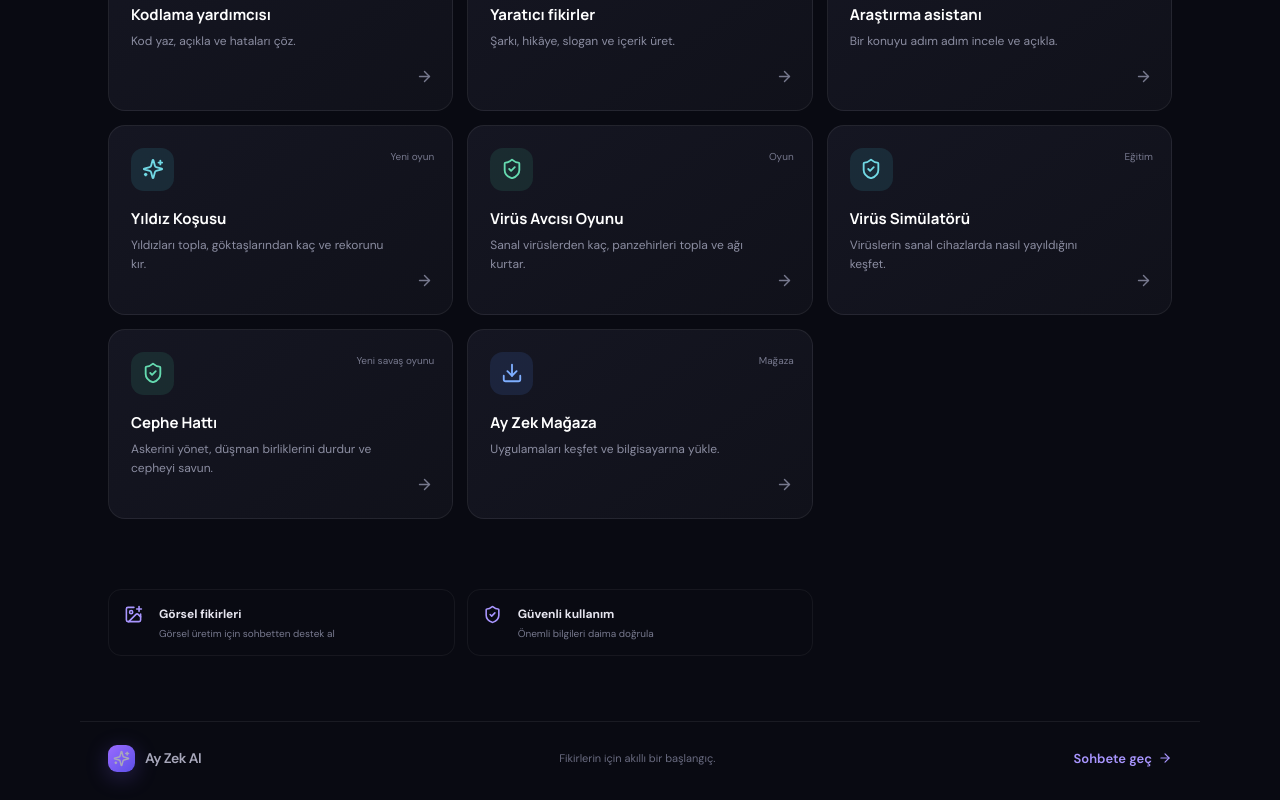
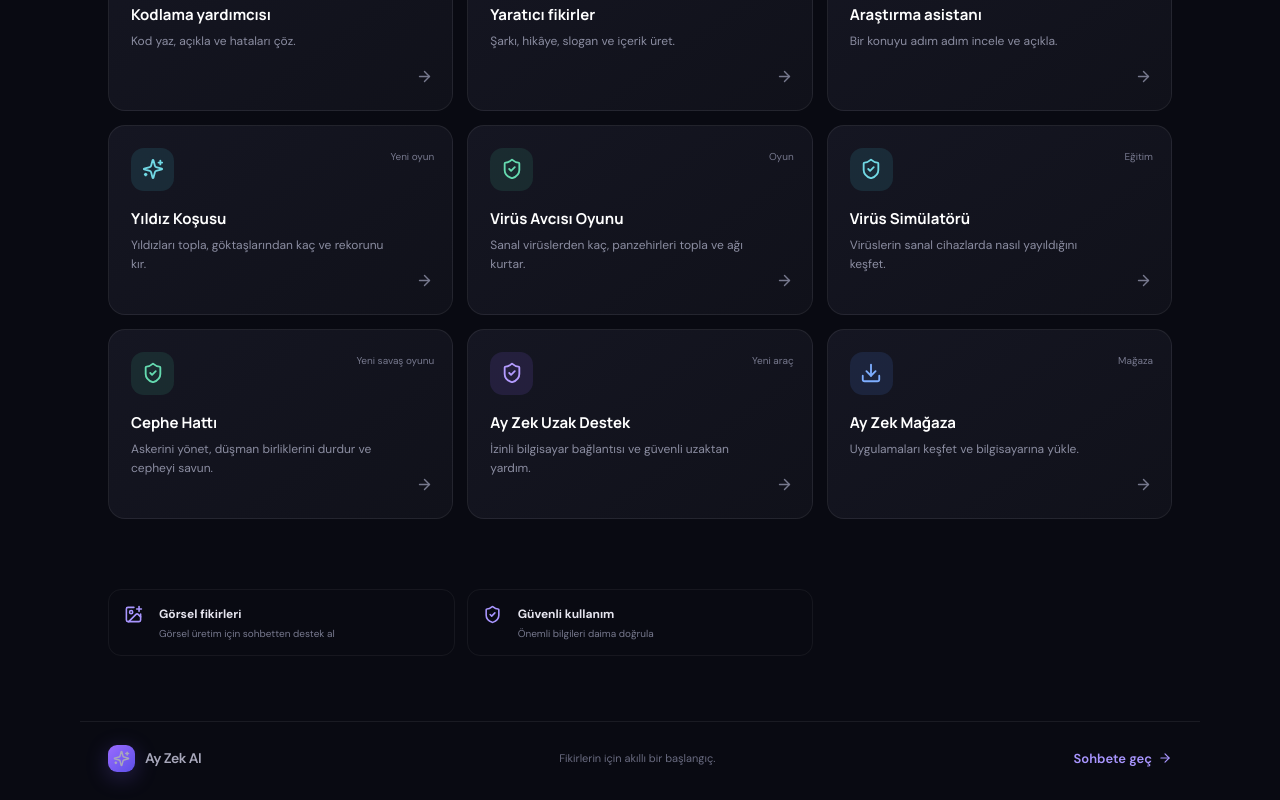
Before and after one commit to recepemirbakrac-prog/ay-zek, a Next.js app: page / in a window 1280 px wide. Shown: the part 1125-1925 px from the top of the page. Built offline with nearby package versions, Linux system fonts and the light colour scheme.

Commit message:
Add Ay Zek remote support to tools

```diff
--- a/app/page.tsx
+++ b/app/page.tsx
@@ -19,6 +19,7 @@ const tools = [
   { title: "Virüs Avcısı Oyunu", desc: "Sanal virüslerden kaç, panzehirleri topla ve ağı kurtar.", icon: ShieldCheck, href: "/virus-game", tag: "Oyun", tone: "green" },
   { title: "Virüs Simülatörü", desc: "Virüslerin sanal cihazlarda nasıl yayıldığını keşfet.", icon: ShieldCheck, href: "/virus-simulator", tag: "Eğitim", tone: "cyan" },
   { title: "Cephe Hattı", desc: "Askerini yönet, düşman birliklerini durdur ve cepheyi savun.", icon: ShieldCheck, href: "/savas", tag: "Yeni savaş oyunu", tone: "green" },
+  { title: "Ay Zek Uzak Destek", desc: "İzinli bilgisayar bağlantısı ve güvenli uzaktan yardım.", icon: ShieldCheck, href: "/uzak-destek", tag: "Yeni araç", tone: "violet" },
   { title: "Ay Zek Mağaza", desc: "Uygulamaları keşfet ve bilgisayarına yükle.", icon: Download, href: "/magaza", tag: "Mağaza", tone: "blue" }
 ];
 
```
